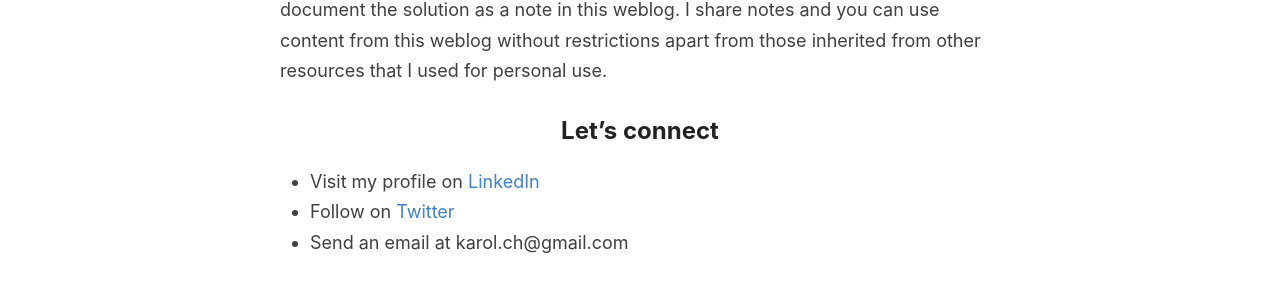
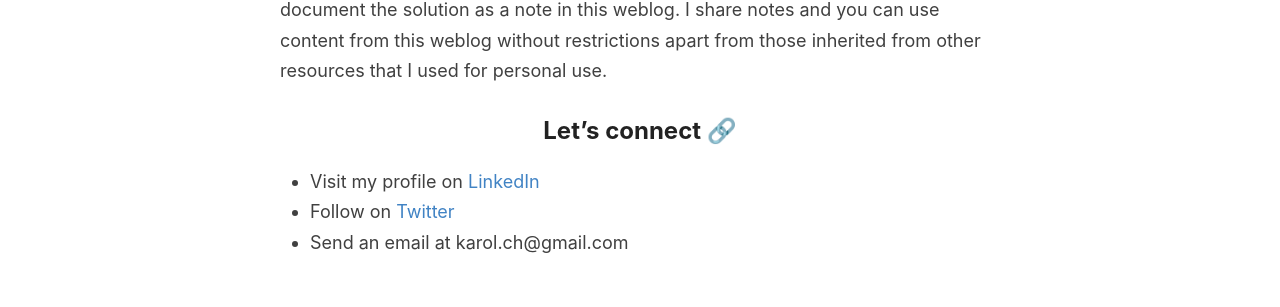
Before and after one commit to karolcholewa/blog, a Jekyll site: the page built from _pages/about.md, in a window 1280 px wide. Shown: the part 930-1237 px from the top of the page. Built offline with Jekyll 4.4.1, drawn with Linux system fonts in a browser that asks for light colours.

Commit message:
added emoji

```diff
--- a/_pages/about.md
+++ b/_pages/about.md
@@ -17,7 +17,7 @@ The source code for this website has been forked from a 'ridiculously elegant Je
 I attribute each post with resources that I used to solve a case and to document the solution as a note in this weblog.
 I share notes and you can use content from this weblog without restrictions apart from those inherited from other resources that I used for personal use.
 
-## Let's connect
+## Let's connect 🔗
 * Visit my profile on [LinkedIn](https://www.linkedin.com/in/karolcholewa/)
 * Follow on [Twitter](https://twitter.com/karolcholewa)
 * Send an email at karol.ch@gmail.com
```
